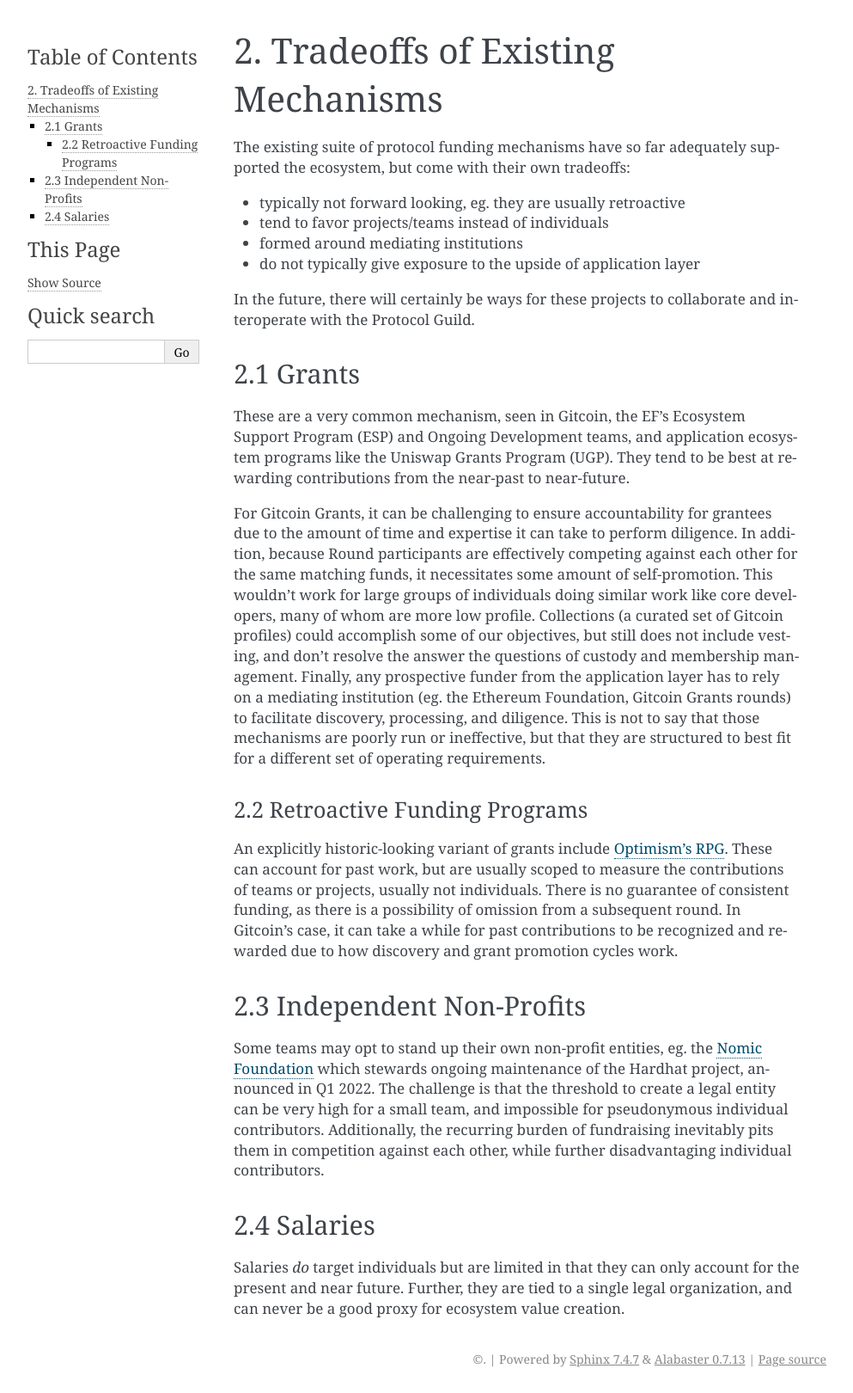
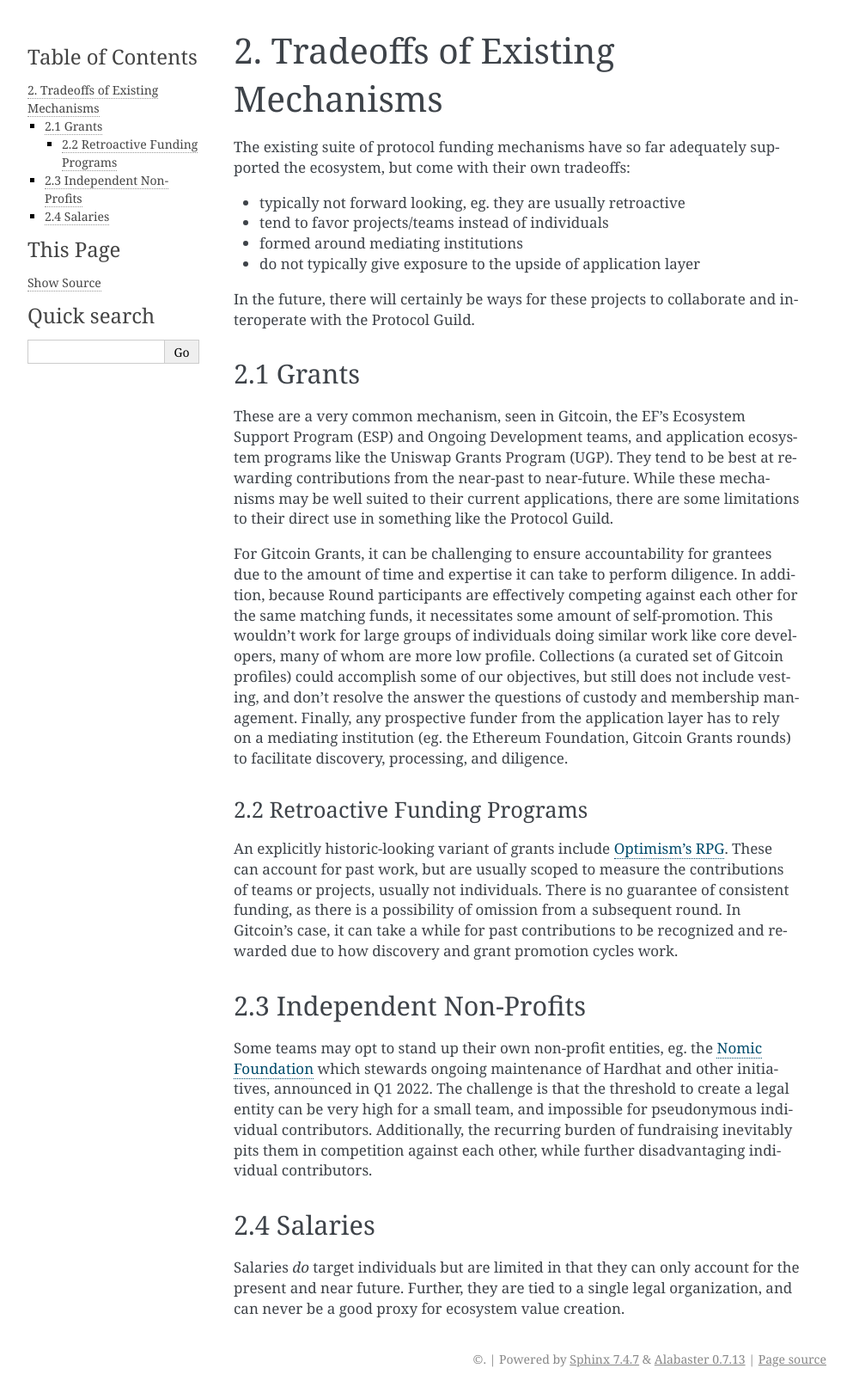
Before and after one commit to protocolguild/documentation, a Sphinx documentation site: the page built from docs/2-existing-mechanisms.md, in a window 1280 px wide. Shown: the whole page at 86% size, without its empty margins (148-1141 px from the left). Built offline with Sphinx 7.4.7, drawn with Linux system fonts in a browser that asks for light colours.

Commit message:
small edits to words

```diff
--- a/docs/2-existing-mechanisms.md
+++ b/docs/2-existing-mechanisms.md
@@ -10,9 +10,9 @@
 
 ## 2.1 Grants
 
-These are a very common mechanism, seen in Gitcoin, the EF's Ecosystem Support Program (ESP) and Ongoing Development teams, and application ecosystem programs like the Uniswap Grants Program (UGP). They tend to be best at rewarding contributions from the near-past to near-future.
+These are a very common mechanism, seen in Gitcoin, the EF's Ecosystem Support Program (ESP) and Ongoing Development teams, and application ecosystem programs like the Uniswap Grants Program (UGP). They tend to be best at rewarding contributions from the near-past to near-future. While these mechanisms may be well suited to their current applications, there are some limitations to their direct use in something like the Protocol Guild.
 
-For Gitcoin Grants, it can be challenging to ensure accountability for grantees due to the amount of time and expertise it can take to perform diligence. In addition, because Round participants are effectively competing against each other for the same matching funds, it necessitates some amount of self-promotion. This wouldn't work for large groups of individuals doing similar work like core developers, many of whom are more low profile. Collections (a curated set of Gitcoin profiles) could accomplish some of our objectives, but still does not include vesting, and don't resolve the answer the questions of custody and membership management. Finally, any prospective funder from the application layer has to rely on a mediating institution (eg. the Ethereum Foundation, Gitcoin Grants rounds) to facilitate discovery, processing, and diligence. This is not to say that those mechanisms are poorly run or ineffective, but that they are structured to best fit for a different set of operating requirements.
+For Gitcoin Grants, it can be challenging to ensure accountability for grantees due to the amount of time and expertise it can take to perform diligence. In addition, because Round participants are effectively competing against each other for the same matching funds, it necessitates some amount of self-promotion. This wouldn't work for large groups of individuals doing similar work like core developers, many of whom are more low profile. Collections (a curated set of Gitcoin profiles) could accomplish some of our objectives, but still does not include vesting, and don't resolve the answer the questions of custody and membership management. Finally, any prospective funder from the application layer has to rely on a mediating institution (eg. the Ethereum Foundation, Gitcoin Grants rounds) to facilitate discovery, processing, and diligence.
 
 ### 2.2 Retroactive Funding Programs
 
@@ -20,7 +20,7 @@
 
 ## 2.3 Independent Non-Profits
 
-Some teams may opt to stand up their own non-profit entities, eg. the [Nomic Foundation](https://medium.com/nomic-foundation-blog/introducing-the-nomic-foundation-an-ethereum-public-goods-organization-31012af67df9) which stewards ongoing maintenance of the Hardhat project, announced in Q1 2022. The challenge is that the threshold to create a legal entity can be very high for a small team, and impossible for pseudonymous individual contributors. Additionally, the recurring burden of fundraising inevitably pits them in competition against each other, while further disadvantaging individual contributors.
+Some teams may opt to stand up their own non-profit entities, eg. the [Nomic Foundation](https://medium.com/nomic-foundation-blog/introducing-the-nomic-foundation-an-ethereum-public-goods-organization-31012af67df9) which stewards ongoing maintenance of Hardhat and other initiatives, announced in Q1 2022. The challenge is that the threshold to create a legal entity can be very high for a small team, and impossible for pseudonymous individual contributors. Additionally, the recurring burden of fundraising inevitably pits them in competition against each other, while further disadvantaging individual contributors.
 
 ## 2.4 Salaries
 
```
